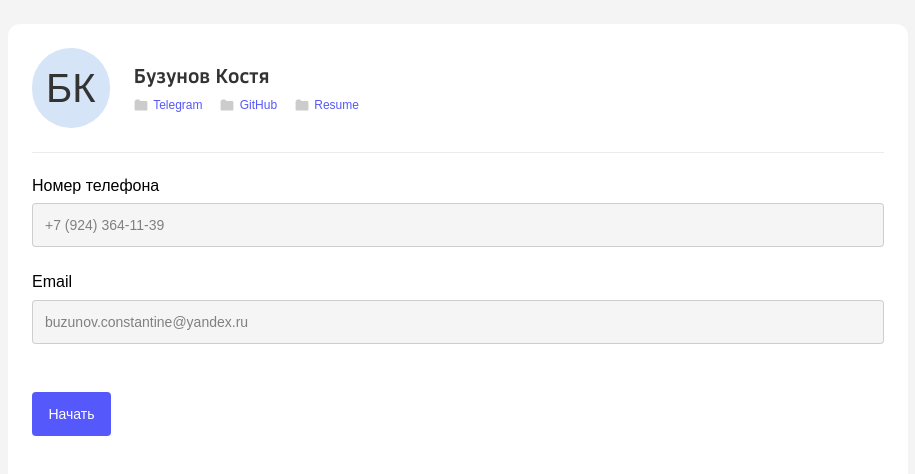
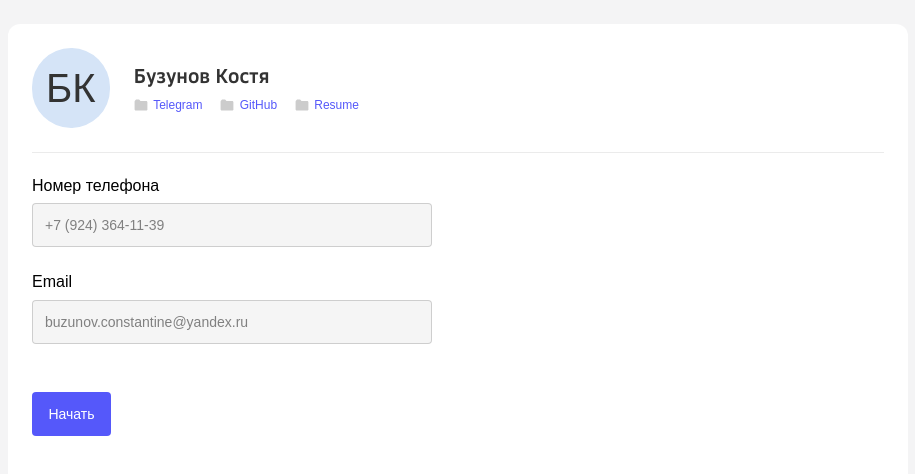
Before and after one commit to BKonstantine/cloud_test, a React (Vite) app: page / in a window 1280 px wide. Shown: the top 474 px of the page, without its empty margins (182-1097 px from the left). Built offline with nearby package versions, Linux system fonts and the light colour scheme; a web font is replaced by a local one.

Commit message:
refactor: change input component

```diff
--- a/src/components/UI/input/input.module.css
+++ b/src/components/UI/input/input.module.css
@@ -22,3 +22,11 @@
 .input:disabled {
   background-color: var(--bg-color-black-alpha-4);
 }
+
+.input_size_small {
+  max-width: 300px;
+}
+
+.input_size_large {
+  max-width: 400px;
+}
--- a/src/components/UI/input/input.tsx
+++ b/src/components/UI/input/input.tsx
@@ -1,17 +1,19 @@
 import { forwardRef, ChangeEvent, FocusEvent, HTMLProps } from "react";
-import style from "./input.module.css"
+import cn from "classnames";
+import style from "./input.module.css";
 
 interface Props extends HTMLProps<HTMLInputElement> {
   onChange?: (event: ChangeEvent<HTMLInputElement>) => void;
   onBlur?: (event: FocusEvent<HTMLInputElement>) => void;
   value?: string;
   name?: string;
+  inputSize?: "small" | "large";
 }
 
 type Ref = HTMLInputElement;
 
 const Input = forwardRef<Ref, Props>(
-  ({ onChange, onBlur, value, name, ...rest }, ref) => (
+  ({ inputSize = "small", onChange, onBlur, value, name, ...rest }, ref) => (
     <input
       {...rest}
       ref={ref}
@@ -19,7 +21,10 @@ const Input = forwardRef<Ref, Props>(
       name={name}
       onChange={onChange}
       onBlur={onBlur}
-      className={style.input}
+      className={cn(
+        style.input,
+        inputSize === "small" ? style.input_size_small : style.input_size_large
+      )}
     />
   )
 );
--- a/src/pages/main-page/main-page.tsx
+++ b/src/pages/main-page/main-page.tsx
@@ -36,11 +36,15 @@ const MainPage: FC = () => {
         >
           <div className={style.input}>
             <label>Номер телефона</label>
-            <Input disabled value="+7 (924) 364-11-39" />
+            <Input disabled inputSize="large" value="+7 (924) 364-11-39" />
           </div>
           <div className={style.input}>
             <label>Email</label>
-            <Input disabled value="buzunov.constantine@yandex.ru" />
+            <Input
+              disabled
+              inputSize="large"
+              value="buzunov.constantine@yandex.ru"
+            />
           </div>
         </div>
         <ButtonLink to="/create">Начать</ButtonLink>
```
